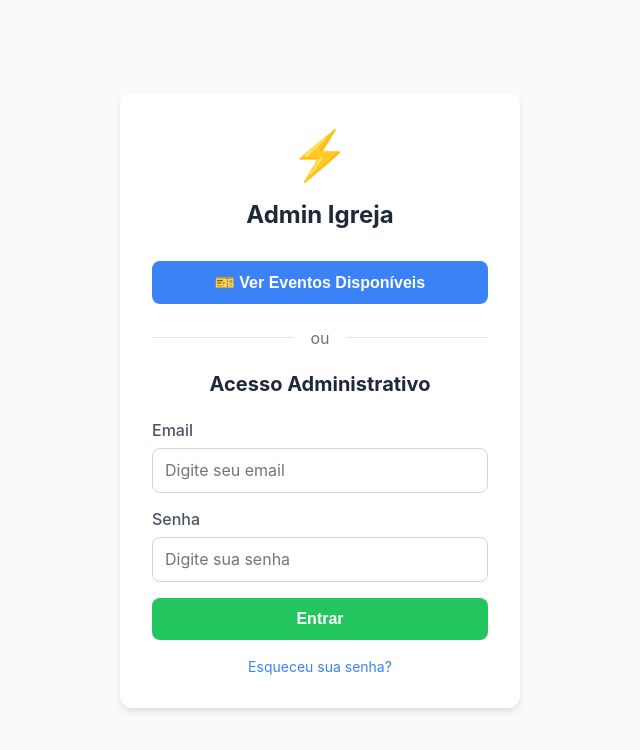
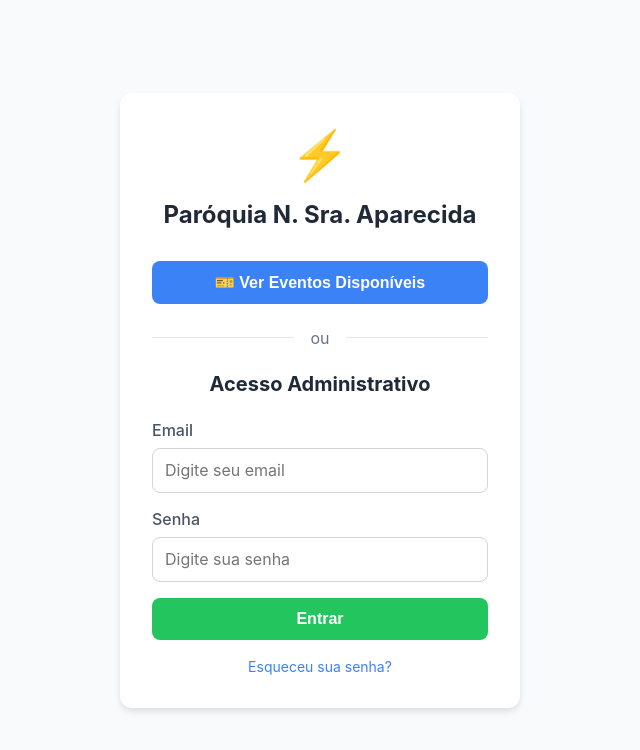
Before and after one commit to vinnimagalhaes/admin-igreja, a React (Vite) app: page /login in a window 1280 px wide. Shown: the top 750 px of the page, without its empty margins (320-960 px from the left). Built offline with nearby package versions, Linux system fonts and the light colour scheme.

Commit message:
Melhorias no layout e padronização dos botões

```diff
--- a/src/pages/Login.tsx
+++ b/src/pages/Login.tsx
@@ -11,8 +11,8 @@ function Login() {
   const handleLogin = (e: React.FormEvent) => {
     e.preventDefault();
 
-    // Aqui você pode adicionar sua lógica de autenticação
-    if (email === 'admin@admin.com' && password === 'admin') {
+    // Credenciais originais
+    if (email === 'vinicius@gmail.com' && password === '123') {
       navigate('/admin/dashboard');
     } else {
       setError('Email ou senha inválidos');
@@ -24,7 +24,7 @@ function Login() {
       <div className="login-box">
         <div className="logo-container">
           <div className="logo">⚡️</div>
-          <h1>Admin Igreja</h1>
+          <h1>Paróquia N. Sra. Aparecida</h1>
         </div>
 
         <div className="login-options">
```
